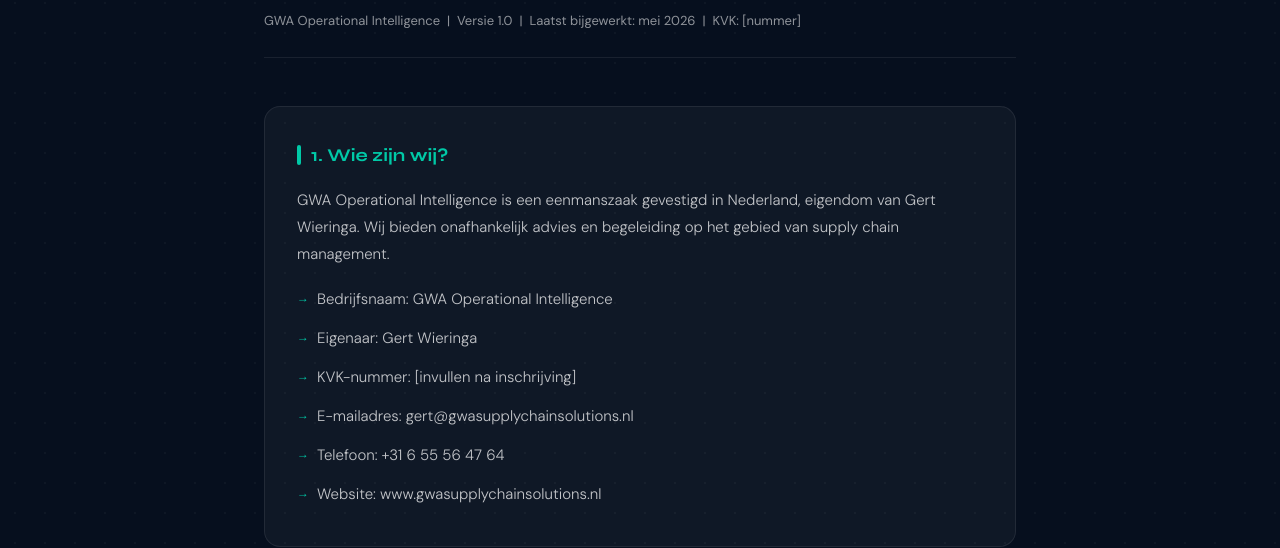
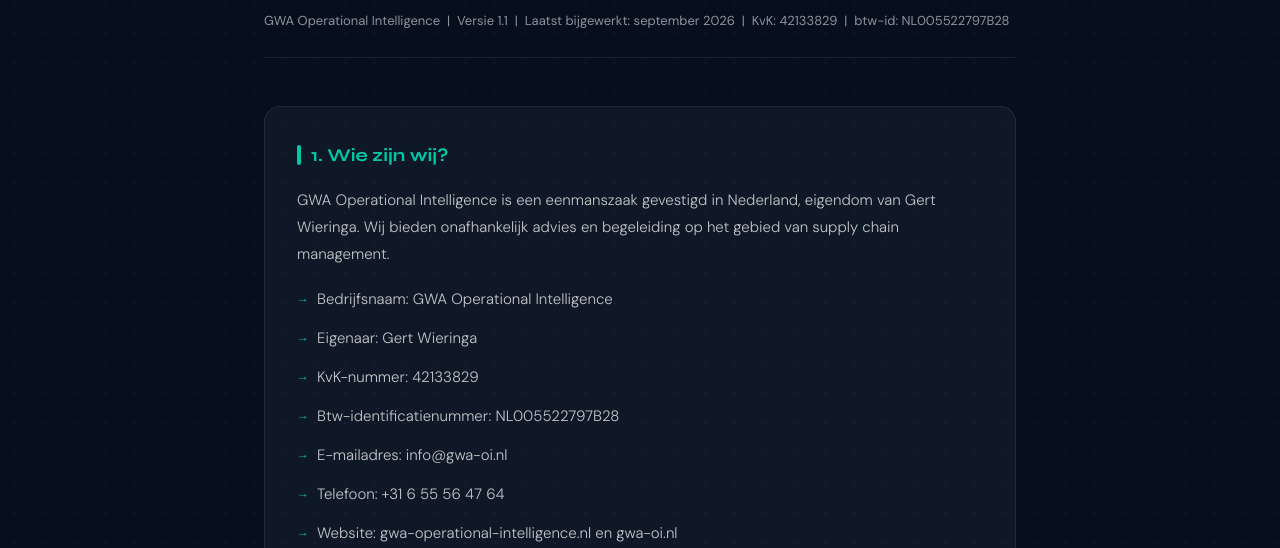
Before and after one commit to obuildapp2026/gwa-website, a plain HTML site: page privacy.html in a window 1280 px wide. Shown: the part 252-800 px from the top of the page. Drawn offline with Linux system fonts and the light colour scheme.

Commit message:
Add files via upload

```diff
--- a/privacy.html
+++ b/privacy.html
@@ -88,7 +88,7 @@
 <div class="container">
   <div class="hero-badge">Juridisch document</div>
   <h1>Privacyverklaring</h1>
-  <div class="meta">GWA Operational Intelligence &nbsp;|&nbsp; Versie 1.0 &nbsp;|&nbsp; Laatst bijgewerkt: mei 2026 &nbsp;|&nbsp; KVK: [nummer]</div>
+  <div class="meta">GWA Operational Intelligence &nbsp;|&nbsp; Versie 1.1 &nbsp;|&nbsp; Laatst bijgewerkt: september 2026 &nbsp;|&nbsp; KvK: 42133829 &nbsp;|&nbsp; btw-id: NL005522797B28</div>
 
   <div class="section">
     <h2>1. Wie zijn wij?</h2>
@@ -96,10 +96,11 @@
     <ul>
       <li>Bedrijfsnaam: GWA Operational Intelligence</li>
       <li>Eigenaar: Gert Wieringa</li>
-      <li>KVK-nummer: [invullen na inschrijving]</li>
-      <li>E-mailadres: gert@gwasupplychainsolutions.nl</li>
+      <li>KvK-nummer: 42133829</li>
+      <li>Btw-identificatienummer: NL005522797B28</li>
+      <li>E-mailadres: info@gwa-oi.nl</li>
       <li>Telefoon: +31 6 55 56 47 64</li>
-      <li>Website: www.gwasupplychainsolutions.nl</li>
+      <li>Website: gwa-operational-intelligence.nl en gwa-oi.nl</li>
     </ul>
   </div>
 
@@ -149,6 +150,7 @@
     <p>Wij verkopen uw gegevens nooit aan derden. Wij delen uw gegevens alleen met de volgende partijen voor de uitvoering van onze diensten:</p>
     <ul>
       <li>Google Workspace (Gmail, Drive, Sheets) — voor e-mail en opslag</li>
+      <li>Formspree — voor het in ontvangst nemen van formulierinzendingen (gevestigd in de Verenigde Staten)</li>
       <li>n8n — voor procesautomatisering (verwerking van formulierdata)</li>
     </ul>
     <p style="margin-top:16px;">Beide partijen zijn AVG-compliant en verwerken gegevens uitsluitend in opdracht van GWA Operational Intelligence. Met beide partijen zijn verwerkersovereenkomsten van kracht.</p>
@@ -183,7 +185,7 @@
       <li><strong style="color:#fff;">Recht op dataportabiliteit</strong> — U kunt uw gegevens opvragen in een gangbaar formaat</li>
       <li><strong style="color:#fff;">Recht op beperking</strong> — U kunt verzoeken de verwerking te beperken</li>
     </ul>
-    <p style="margin-top:16px;">Om gebruik te maken van uw rechten kunt u contact met ons opnemen via gert@gwasupplychainsolutions.nl. Wij reageren binnen 30 dagen.</p>
+    <p style="margin-top:16px;">Om gebruik te maken van uw rechten kunt u contact met ons opnemen via info@gwa-oi.nl. Wij reageren binnen 30 dagen.</p>
   </div>
 
   <div class="section">
@@ -205,12 +207,12 @@
   <div class="contact-box">
     <h3>Vragen over uw privacy?</h3>
     <p>Neem gerust contact met ons op. Wij helpen u graag.</p>
-    <p style="margin-top:12px;"><a href="mailto:gert@gwasupplychainsolutions.nl">gert@gwasupplychainsolutions.nl</a> &nbsp;|&nbsp; <a href="tel:+31655564764">+31 6 55 56 47 64</a></p>
+    <p style="margin-top:12px;"><a href="mailto:info@gwa-oi.nl">info@gwa-oi.nl</a> &nbsp;|&nbsp; <a href="tel:+31655564764">+31 6 55 56 47 64</a></p>
   </div>
 </div>
 
 <footer>
-  <p>© 2026 GWA Operational Intelligence &nbsp;|&nbsp; <a href="index.html">Terug naar website</a> &nbsp;|&nbsp; KVK: [nummer]</p>
+  <p>© 2026 GWA Operational Intelligence &nbsp;|&nbsp; <a href="index.html">Terug naar website</a> &nbsp;|&nbsp; KvK: 42133829 &nbsp;|&nbsp; btw-id: NL005522797B28</p>
 </footer>
 
 </body>
```
